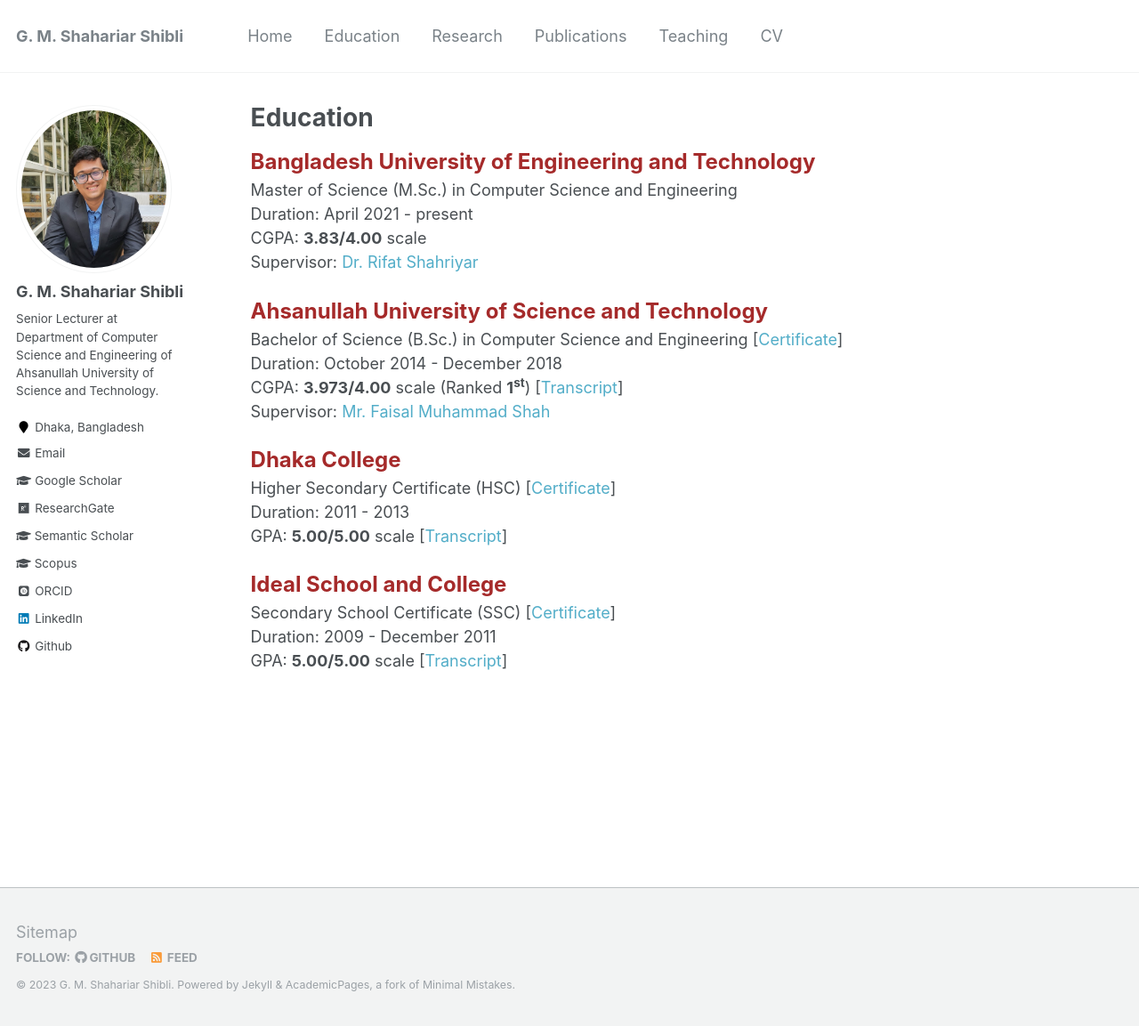
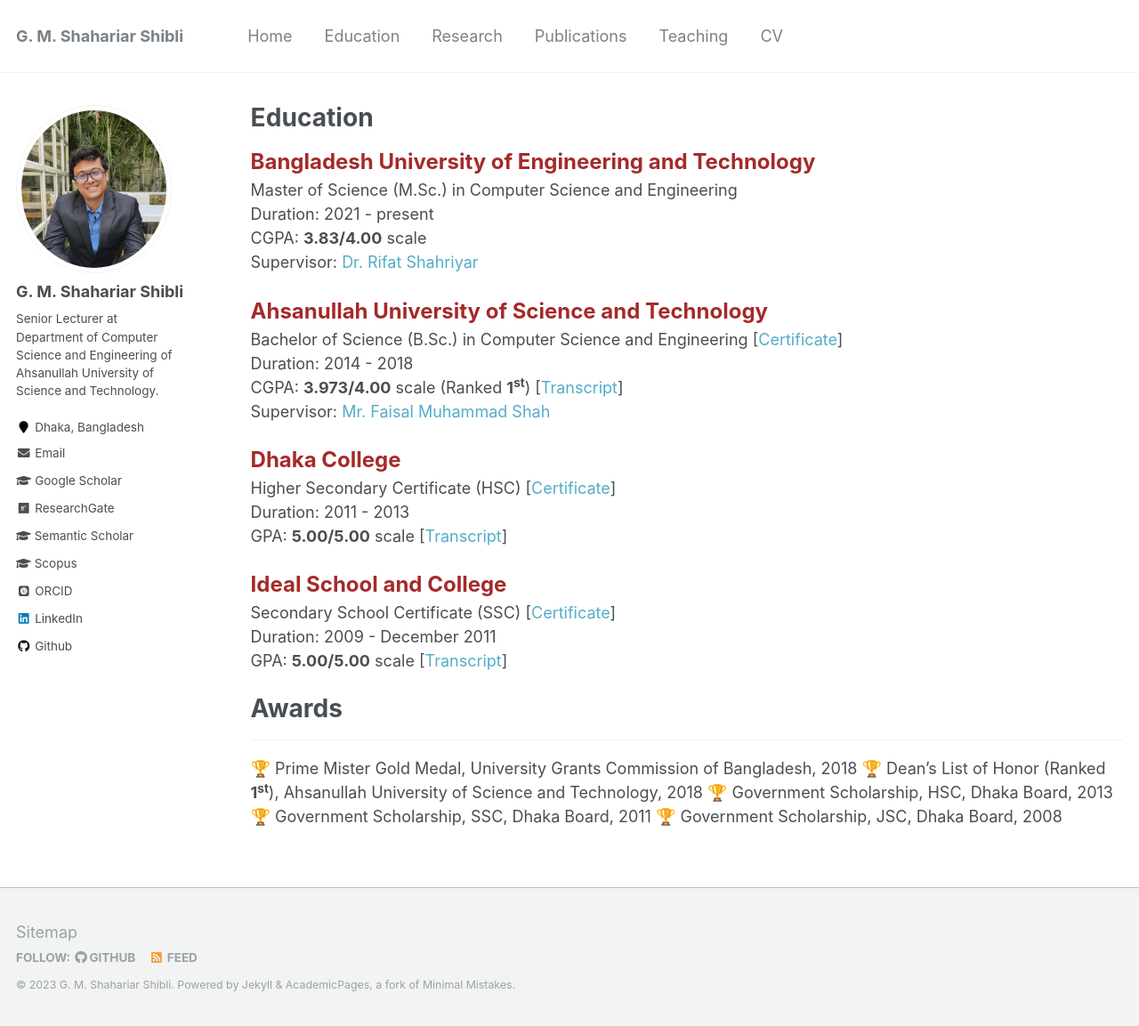
Before and after one commit to shahariar-shibli/shahariar-shibli.github.io, a Jekyll site: the page built from _pages/education.md, in a window 1280 px wide and 1153 px high. Shown: the whole window at 89% size. Built offline with Jekyll 4.4.1, drawn with Linux system fonts in a browser that asks for light colours; some web fonts are replaced.

Commit message:
Update education.md

```diff
--- a/_pages/education.md
+++ b/_pages/education.md
@@ -7,25 +7,33 @@
 <!-- M.Sc. -->
 <span style="color:black; font-size:17px"><b><a href="https://cse.buet.ac.bd/" target="_blank"><font color="brown" size="5">Bangladesh University of Engineering and Technology</font></a></b></span><br/>
 Master of Science (M.Sc.) in Computer Science and Engineering <br/>
-Duration: April 2021 - present <br/>
+Duration: 2021 - present <br/>
 CGPA: <b>3.83/4.00</b> scale <br/>
 Supervisor: <a href="https://cse.buet.ac.bd/faculty_list/detail/rifat">Dr. Rifat Shahriyar</a><br/>
 
 <!-- B.Sc. -->
 <span style="color:black; font-size:17px"><b><a href="https://aust.edu" target="_blank"><font color="brown" size="5">Ahsanullah University of Science and Technology</font></a></b></span><br/>
 Bachelor of Science (B.Sc.) in Computer Science and Engineering [[Certificate](https://shahariar-shibli.github.io/files/Education/BSc_Certificate.pdf)] <br/>
-Duration: October 2014 - December 2018 <br/>
-CGPA: <b>3.973/4.00</b> scale (Ranked <b>1<sup>st</sup></b>) [[Transcript](https://shahariar-shibli.github.io/files/Education/B.Sc_Transcript.pdf)] <br/>
+Duration: 2014 - 2018 <br/>
+CGPA: <b>3.973/4.00</b> scale (Ranked <b>1<sup>st</sup></b>) [[Transcript](https://shahariar-shibli.github.io/files/Education/BSc_Transcript.pdf)] <br/>
 Supervisor: <a href="https://aust.edu/cse/faculty_member/mr_faisal_muhammad_shah">Mr. Faisal Muhammad Shah</a><br/>
 
 <!-- HSC -->
 <span style="color:black; font-size:17px"><b><a href="http://dhakacollege.edu.bd/" target="_blank"><font color="brown" size="5">Dhaka College</font></a></b></span><br/>
-Higher Secondary Certificate (HSC) [[Certificate](https://shahariar-shibli.github.io/files/Education/BSc_Certificate.pdf)] <br/>
+Higher Secondary Certificate (HSC) [[Certificate](https://shahariar-shibli.github.io/files/Education/HSC_Certificate.pdf)] <br/>
 Duration: 2011 - 2013 <br/>
-GPA: <b>5.00/5.00</b> scale [[Transcript](https://shahariar-shibli.github.io/files/Education/B.Sc_Transcript.pdf)] <br/>
+GPA: <b>5.00/5.00</b> scale [[Transcript](https://shahariar-shibli.github.io/files/Education/HSC_Transcript.pdf)] <br/>
 
 <!-- SSC -->
 <span style="color:black; font-size:17px"><b><a href="https://iscm.edu.bd/" target="_blank"><font color="brown" size="5">Ideal School and College</font></a></b></span><br/>
-Secondary School Certificate (SSC) [[Certificate](https://shahariar-shibli.github.io/files/Education/BSc_Certificate.pdf)] <br/>
+Secondary School Certificate (SSC) [[Certificate](https://shahariar-shibli.github.io/files/Education/SSC_Certificate.pdf)] <br/>
 Duration: 2009 - December 2011 <br/>
-GPA: <b>5.00/5.00</b> scale [[Transcript](https://shahariar-shibli.github.io/files/Education/B.Sc_Transcript.pdf)] <br/>
+GPA: <b>5.00/5.00</b> scale [[Transcript](https://shahariar-shibli.github.io/files/Education/SSC_Transcript.pdf)] <br/>
+
+# Awards
+---------------
+🏆 Prime Mister Gold Medal, University Grants Commission of Bangladesh, 2018
+🏆 Dean's List of Honor (Ranked <b>1<sup>st</sup></b>), Ahsanullah University of Science and Technology, 2018
+🏆 Government Scholarship, HSC, Dhaka Board, 2013
+🏆 Government Scholarship, SSC, Dhaka Board, 2011
+🏆 Government Scholarship, JSC, Dhaka Board, 2008
```
